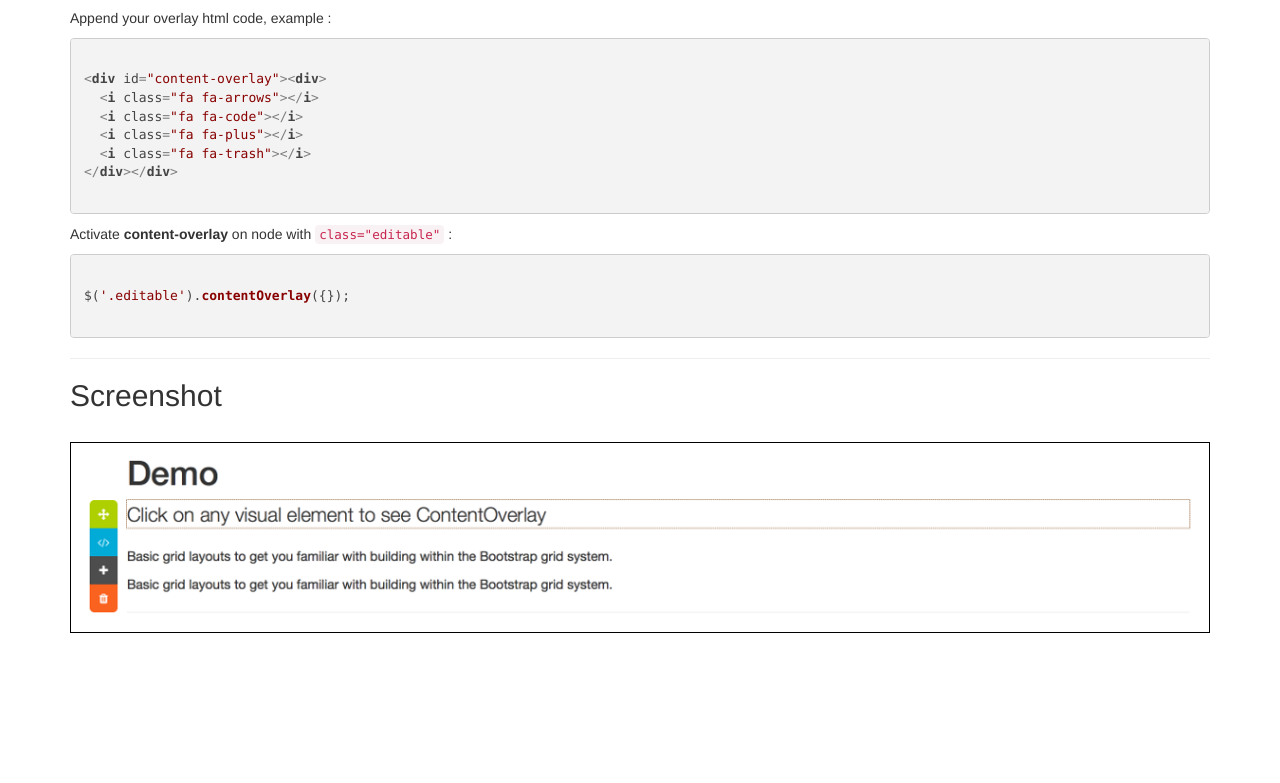
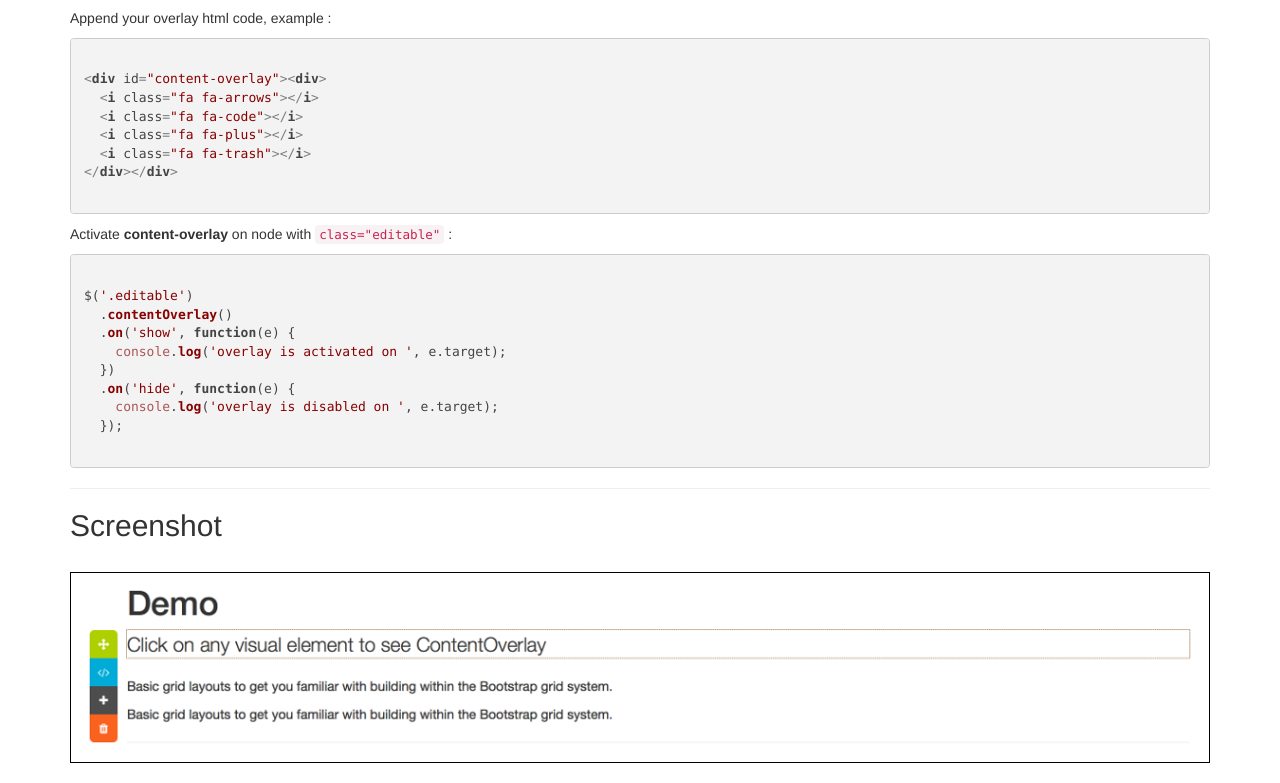
Before and after one commit to SantaMariaTeam/ContentOverlay, a website: page demos/index.html in a window 1280 px wide. Shown: the part 787-1570 px from the top of the page. Before the commit the page ends 1440 px from the top, so only its background shows below. Drawn offline with nearby package versions, Linux system fonts and the light colour scheme.

Commit message:
Append show and hide event support + use wrapper div to improve draggable support

```diff
--- a/demos/index.html
+++ b/demos/index.html
@@ -70,7 +70,14 @@
           <p class="editable">Activate <strong>content-overlay</strong> on node with <code>class="editable"</code> :</p>
 
           <pre class="editable"><code>
-$('.editable').contentOverlay({});
+$('.editable')
+  .contentOverlay()
+  .on('show', function(e) {
+    console.log('overlay is activated on ', e.target);
+  })
+  .on('hide', function(e) {
+    console.log('overlay is disabled on ', e.target);
+  });
           </code></pre>
 
           <hr />
```
Also changed, not shown: dist/content-overlay.css, dist/content-overlay.js.
